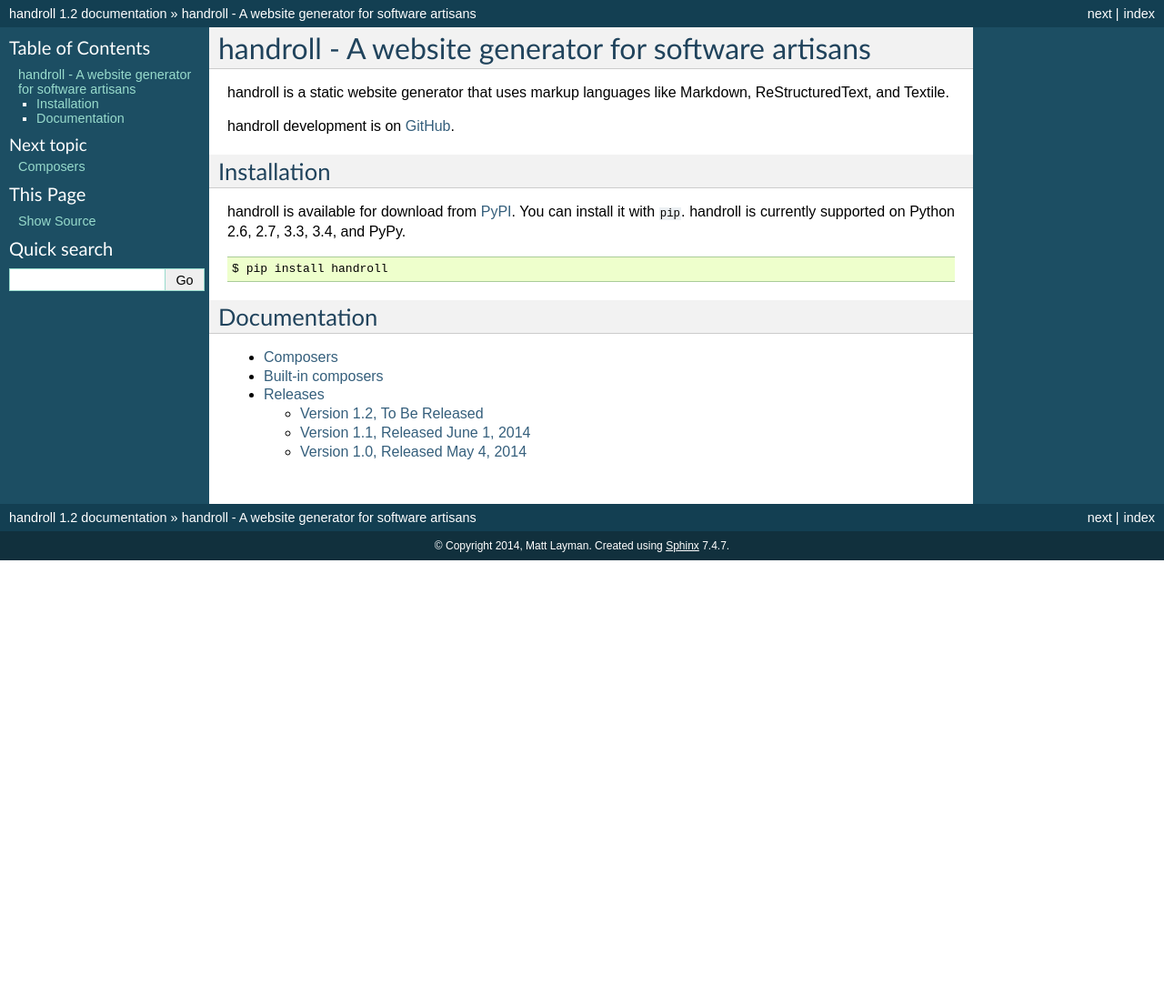
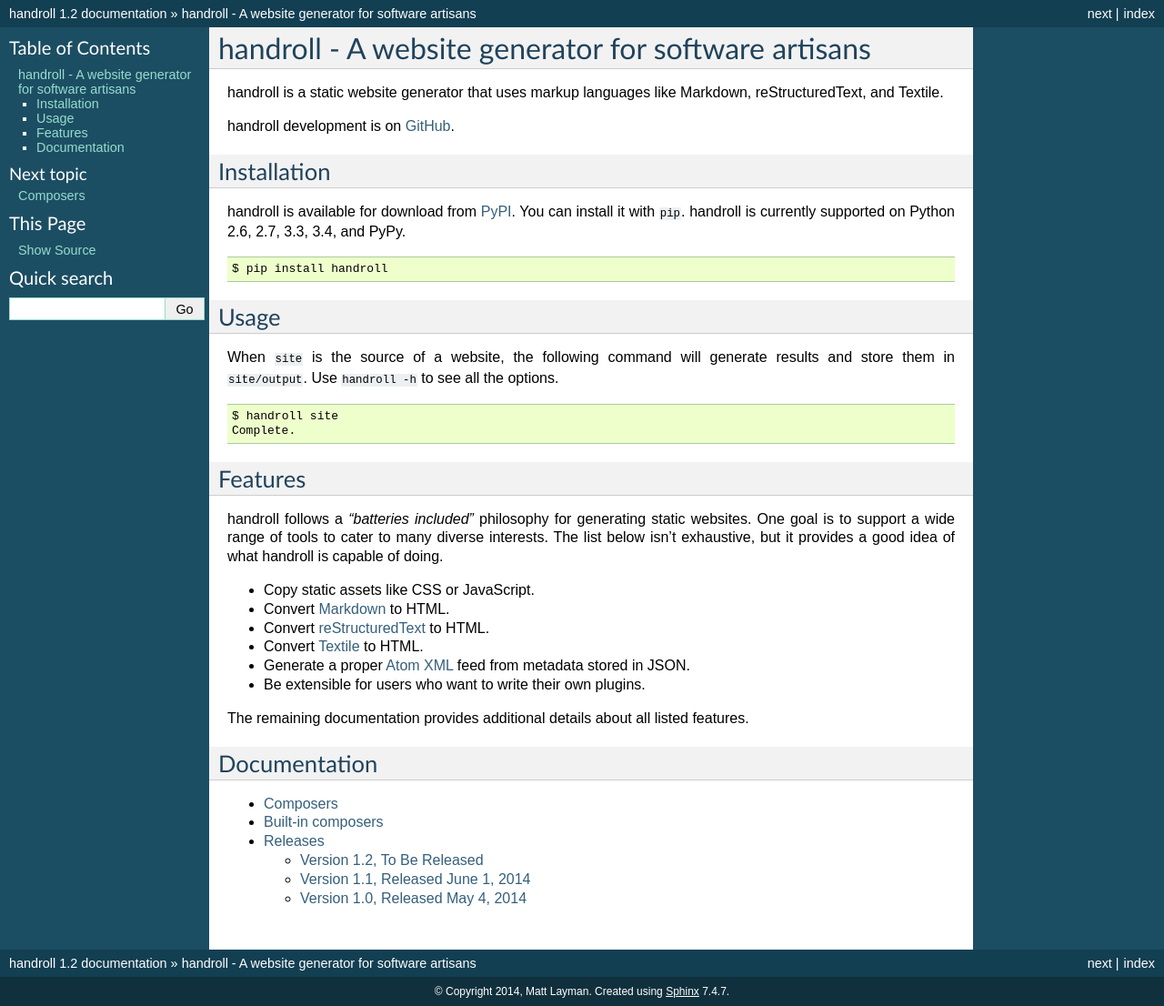
Before and after one commit to handroll/handroll, a Sphinx documentation site: the page built from docs/index.rst, in a window 1280 px wide. Shown: the whole page at 91% size. Built offline with Sphinx 7.4.7, drawn with Linux system fonts in a browser that asks for light colours; before the commit the page ends 900 px from its top, so only the background shows below that.

Commit message:
Finish Atom docs. Fixes #3

```diff
--- a/docs/index.rst
+++ b/docs/index.rst
@@ -2,7 +2,7 @@
 ====================================================
 
 handroll is a static website generator that uses markup languages like
-Markdown, ReStructuredText, and Textile.
+Markdown, reStructuredText, and Textile.
 
 handroll development is on `GitHub <https://github.com/mblayman/handroll>`_.
 
@@ -17,6 +17,39 @@
 
    $ pip install handroll
 
+Usage
+-----
+
+When ``site`` is the source of a website, the following command will generate
+results and store them in ``site/output``. Use ``handroll -h`` to see all the
+options.
+
+.. code-block:: bash
+
+    $ handroll site
+    Complete.
+
+Features
+--------
+
+handroll follows a *"batteries included"* philosophy for generating static
+websites. One goal is to support a wide range of tools to cater to many diverse
+interests. The list below isn't exhaustive, but it provides a good idea of
+what handroll is capable of doing.
+
+* Copy static assets like CSS or JavaScript.
+* Convert `Markdown <http://daringfireball.net/projects/markdown/>`_ to HTML.
+* Convert `reStructuredText <http://docutils.sourceforge.net/rst.html>`_ to
+  HTML.
+* Convert `Textile <http://en.wikipedia.org/wiki/Textile>`_ to HTML.
+* Generate a proper `Atom XML
+  <http://en.wikipedia.org/wiki/Atom_%28standard%29>`_ feed from metadata
+  stored in JSON.
+* Be extensible for users who want to write their own plugins.
+
+The remaining documentation provides additional details about all listed
+features.
+
 Documentation
 -------------
 
```
Also changed, not shown: README.md (+1 -1 lines), 3 other files.
